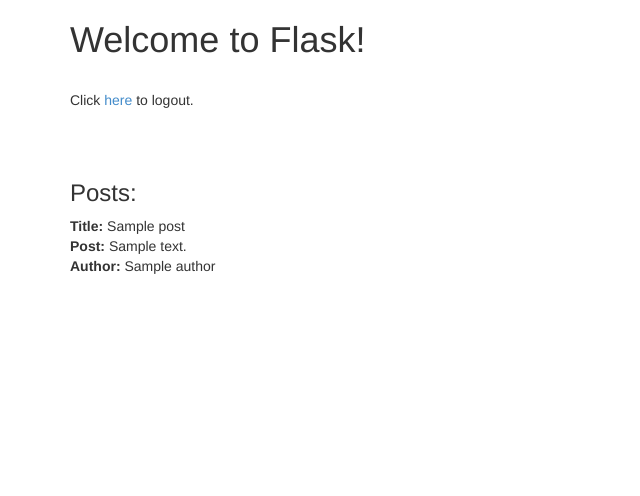
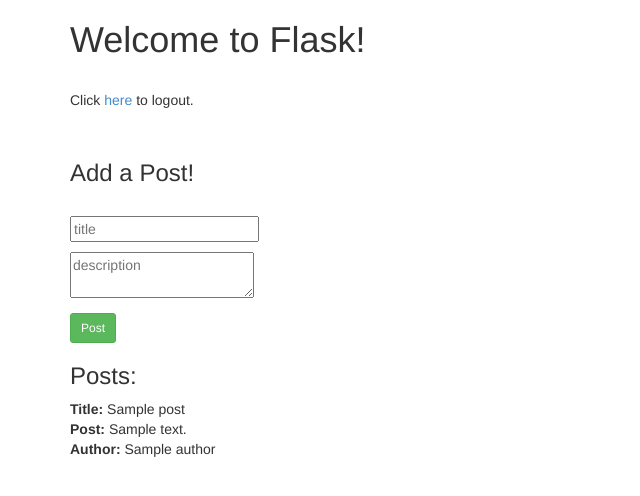
Before and after one commit to realpython/discover-flask, a Python web app: template project/home/templates/index.html in a window 1280 px wide. Shown: the top 496 px of the page, without its empty margins (0-640 px from the left). Run offline with Jinja, Linux system fonts and the light colour scheme; the template is opened without the code that fills it: most values are stand-ins (such as "Sample title", 1, 10 or a date in 2020); form fields are guessed from the names that the template uses.

Commit message:
messaging system

```diff
--- a/project/home/templates/index.html
+++ b/project/home/templates/index.html
@@ -4,7 +4,37 @@
 <h1>Welcome to Flask!</h1>
 <br>
 <p>Click <a href="/logout">here</a> to logout.</p>
-<br><br>
+<br>
+
+<!-- post form -->
+<h3>Add a Post!</h3>
+<br>
+<form class="form-message" role="form" method="post" action="/">
+  {{ form.csrf_token }}
+  <p>
+    {{ form.title(placeholder="title") }}
+    <span class="error">
+      {% if form.title.errors %}
+        {% for error in form.title.errors %}
+          {{ error }}
+        {% endfor %}
+      {% endif %}
+    </span>
+  </p>
+  <p>
+  {{ form.description(placeholder="description") }}
+    <span class="error">
+      {% if form.description.errors %}
+        {% for error in form.description.errors %}
+          {{ error }}
+        {% endfor %}
+      {% endif %}
+    </span>
+  </p>
+  <button class="btn btn-sm btn-success" type="submit">Post</button>
+</form>
+
+<!-- All posts -->
 <h3>Posts:</h3>
 {% for post in posts %}
   <strong>Title:</strong> {{ post.title }} <br>
--- a/project/models.py
+++ b/project/models.py
@@ -14,9 +14,10 @@
     description = db.Column(db.String, nullable=False)
     author_id = db.Column(db.Integer, ForeignKey('users.id'))
 
-    def __init__(self, title, description):
+    def __init__(self, title, description, author_id):
         self.title = title
         self.description = description
+        self.author_id = author_id
 
     def __repr__(self):
         return '<title {}'.format(self.title)
```
Also changed, not shown: project/home/forms.py (added, +9 -0 lines), project/home/views.py (+20 -6 lines), project/users/forms.py (line endings or trailing spaces).
